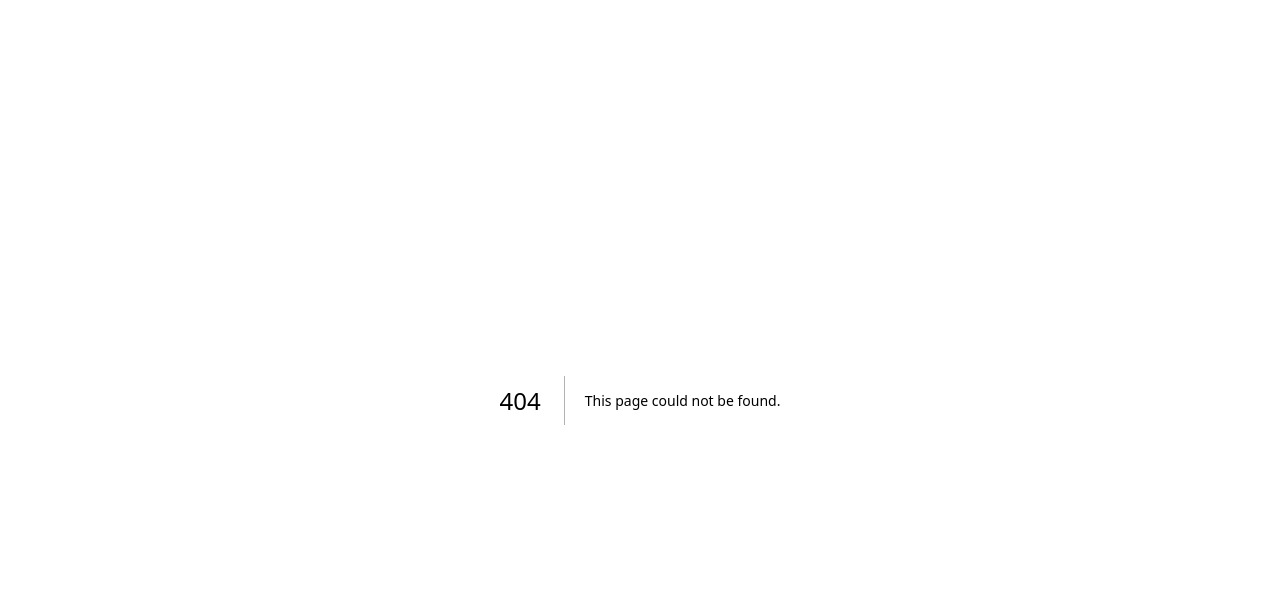
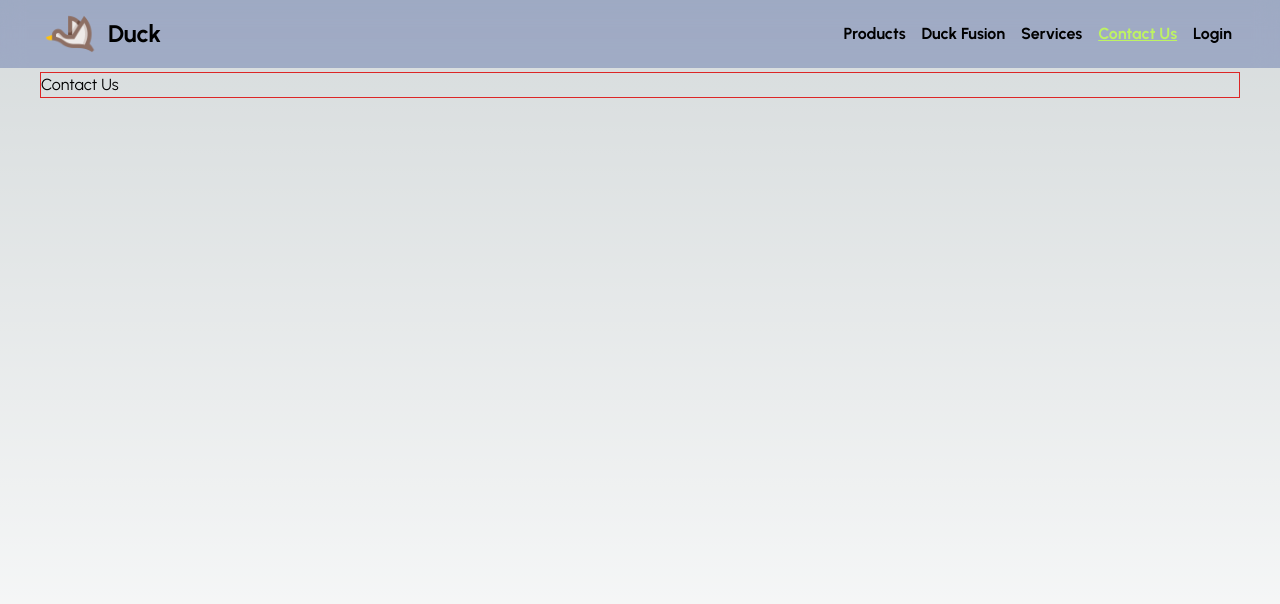
Before and after one commit to mrrased/duck-client, a Next.js app: page /contact-us in a window 1280 px wide. Before the commit this address had no page. Shown: the top 604 px of the page. Built offline with nearby package versions, Linux system fonts and the light colour scheme.

Commit message:
worked on layout an login

```diff
--- /dev/null
+++ b/src/app/(pages)/contact-us/page.tsx
@@ -0,0 +1,11 @@
+import React from 'react';
+
+const ContactUs = () => {
+    return (
+        <div className='red ' >
+            <p>Contact Us</p>
+        </div>
+    );
+};
+
+export default ContactUs;
--- /dev/null
+++ b/src/app/(pages)/duck-fusion/page.tsx
@@ -0,0 +1,11 @@
+import React from 'react';
+
+const DuckFusion = () => {
+    return (
+        <div>
+            <p>Duck Fusion</p>
+        </div>
+    );
+};
+
+export default DuckFusion;
--- /dev/null
+++ b/src/app/(pages)/layout.tsx
@@ -0,0 +1,15 @@
+import NavigationBar from '@/components/shared/navigationBar/NavigationBar';
+import React from 'react';
+
+const HomeLayout = ({ children }: { children: React.ReactNode }) => {
+    return (
+        <div className="page-root" >
+            <NavigationBar />
+            <div className='body-size'>
+                { children }
+            </div>
+        </div>
+    );
+};
+
+export default HomeLayout;
--- a/src/app/products/page.tsx
+++ b/src/app/(pages)/products/page.tsx
@@ -1,18 +1,14 @@
 import React from 'react';
-import NavigationBar from '@/components/shared/navigationBar/NavigationBar';
 import ProductSection from '@/components/Product/ProductSection';
-import bird from './../../assets/logo.png';
-import building from './../../assets/building.png';
-import security from './../../assets/security1.jpg';
-import erp from './../../assets/erp.png';
-import support from './../../assets/support1.jpg';
-import api from './../../assets/api.jpg';
+import bird from './../../../assets/logo.png';
+import security from './../../../assets/security1.jpg';
+import erp from './../../../assets/erp.png';
+import support from './../../../assets/support1.jpg';
+import api from './../../../assets/api.jpg';
 
 const index = () => {
     return (
         <div className="page-root" >
-            <NavigationBar />
-            <p>Product</p>
             <div className='body-size'>
                 <ProductSection
                     title='Our very own inception for order automation'
--- /dev/null
+++ b/src/app/(pages)/services/page.tsx
@@ -0,0 +1,11 @@
+import React from 'react';
+
+const Services = () => {
+    return (
+        <div className=' ' >
+            <p>Services</p>
+        </div>
+    );
+};
+
+export default Services;
--- /dev/null
+++ b/src/app/(publicPage)/login/page.tsx
@@ -0,0 +1,55 @@
+"use client";
+
+import Image from 'next/image';
+import React from 'react';
+import logo from './../../../assets/logo.png';
+
+interface UserInfo {
+    email: string,
+    password: string,
+}
+
+const Login = () => {
+
+    const [userInfo, setUserInfo] = React.useState<UserInfo>({ email: '', password: '' } as UserInfo)
+
+    const getLoginInfo = (e:React.ChangeEvent<HTMLInputElement>)=>{
+        setUserInfo({...userInfo, [e.target.name]: e.target.value})
+    }
+
+    const handleLogin=( e: React.FormEvent<HTMLFormElement> )=>{
+        e.preventDefault()
+
+        alert(JSON.stringify(userInfo))
+
+    }
+
+
+
+    return (
+        <div className={` page-root flex justify-center items-center `} >
+
+            <div className=' bg-blue-800 shadow-2xl shadow-indigo-700 rounded-md bg-opacity-50 bg-blur-lg ' >
+                <div className=' flex justify-around items-center flex-col mt-4 ' >
+                    <div className='flex justify-center items-center ' >
+                        <Image width={70} src={logo} alt='logo' />
+                        <h1 className='text-[33px] font-bold '  >Duck</h1>
+                    </div>
+                    <p className='text-gray-700' >Let's build your business.</p>
+                </div>
+                <form onSubmit={(e)=>handleLogin} className=' flex flex-col p-5 ' >
+                    <input onChange={(e)=>{getLoginInfo(e)}} className='p-2 my-4 rounded-md w-80 ' type="text" name="email" id="email" placeholder='E-mail' />
+                    <input onChange={(e)=>{getLoginInfo(e)}}  className='p-2 mt-4 rounded-md w-80  ' type="password" name="password" id="password" placeholder='Password' />
+                    <div className='flex justify-between px-2 text-gray-800 mt-2 ' >
+                        <p>Forgot password?</p>
+                        <p>Register</p>
+                    </div>
+                    <input className='mt-10 mb-6 hover:shadow-xl cursor-pointer text-white p-2 my-4 rounded-md w-80 bg-slate-500 ' type="submit" value="Login" />
+                </form>
+            </div>
+
+        </div>
+    );
+};
+
+export default Login;
--- a/src/app/globals.css
+++ b/src/app/globals.css
@@ -7,13 +7,16 @@
 }
 
 .nav-link {
-  @apply mx-2 hover:underline hover:text-blue-800 transition-all duration-200 ease-in-out;
+  @apply mx-2 hover:underline hover:text-blue-800 transition-all duration-300 ease-in-out;
 }
 
 .body-size {
   @apply py-1 max-w-[1200px] w-full ;
 }
 
+.red {
+  @apply border border-red-600;
+}
 
 
 /* for hiding scrool bar  */
--- a/src/app/layout.tsx
+++ b/src/app/layout.tsx
@@ -1,10 +1,10 @@
 import './globals.css'
-import { Inter } from 'next/font/google'
+import { Urbanist } from 'next/font/google'
 
-const inter = Inter({ subsets: ['latin'] })
+const urbanist = Urbanist({ subsets: ['latin'], weight:['400', '700'] })
 
 export const metadata = {
-  title: 'Create Next App',
+  title: 'Home - Duck',
   description: 'Generated by create next app',
 }
 
@@ -13,7 +13,9 @@ export const metadata = {
 export default function RootLayout({ children }: { children: React.ReactNode }) {
   return (
     <html lang="en">
-      <body className={inter.className}>{children}</body>
+      <body className={urbanist.className}>
+        {children}
+      </body>
     </html>
   )
 }
--- a/src/components/shared/navigationBar/NavigationBar.tsx
+++ b/src/components/shared/navigationBar/NavigationBar.tsx
@@ -1,35 +1,45 @@
+"use client";
+
 import React from 'react';
 import Image from 'next/image';
 import Link from 'next/link';
+import { usePathname } from 'next/navigation';
 import logo from "./../../../assets/logo.png";
 
 
 const NavigationBar = () => {
+    const currentPath = usePathname()
+    console.log( currentPath )
+
     return (
-        <div className=' sticky top-0 bg-blue-900 bg-opacity-10 backdrop-blur-md w-screen flex justify-around overflow-x-hidden ' >
+        <div className=' sticky top-0 bg-blue-900 bg-opacity-30 backdrop-blur-md w-screen flex justify-around overflow-x-hidden ' >
             <div className='body-size flex justify-between items-center '>
-                <div className='flex items-center' >
-                    <Image width={60} src={logo} alt='logo' />
-                    <h1 className='text-2xl ml-2 font-bold' >Duck</h1>
-                </div>
+                <Link href={'/'} >
+                    <div className='flex items-center ' >
+                        <Image width={60} src={logo} alt='logo' />
+                        <h1 className='text-2xl ml-2 font-bold' >Duck</h1>
+                    </div>
+                </Link>
                 <nav className=' font-semibold' >
-                    <Link href={'/'} >
+
+                    {/* <Link href={'/'} >
                         <span className='nav-link' >Home</span>
+                    </Link> */}
+
+                    <Link href={'/products'} >
+                        <span className={`${currentPath.startsWith('/products') ? "text-lime-300 underline " : ""} nav-link`} >Products</span>
                     </Link>
-                    <Link href={'/products'} >
-                        <span className='nav-link' >Products</span>
-                    </Link>
-                    <Link href={'/dak-fusion'} >
-                        <span className='nav-link' >Dak Fusion</span>
+                    <Link href={'/duck-fusion'} >
+                        <span className={`${currentPath.startsWith('/duck-fusion') ? "text-lime-300 underline " : ""} nav-link`} >Duck Fusion</span>
                     </Link>
                     <Link href={'/services'} >
-                        <span className='nav-link' >Services</span>
+                        <span className={`${currentPath.startsWith('/services') ? "text-lime-300 underline " : ""} nav-link`} >Services</span>
                     </Link>
                     <Link href={'/contact-us'} >
-                        <span className='nav-link' >Contact Us</span>
+                        <span className={`${currentPath.startsWith('/contact-us') ? "text-lime-300 underline " : ""} nav-link`} >Contact Us</span>
                     </Link>
                     <Link href={'/login'} >
-                        <span className='nav-link' >Login</span>
+                        <span className={`${currentPath.startsWith('/login') ? "text-lime-300 underline " : ""} nav-link`} >Login</span>
                     </Link>
                 </nav>
 
```
